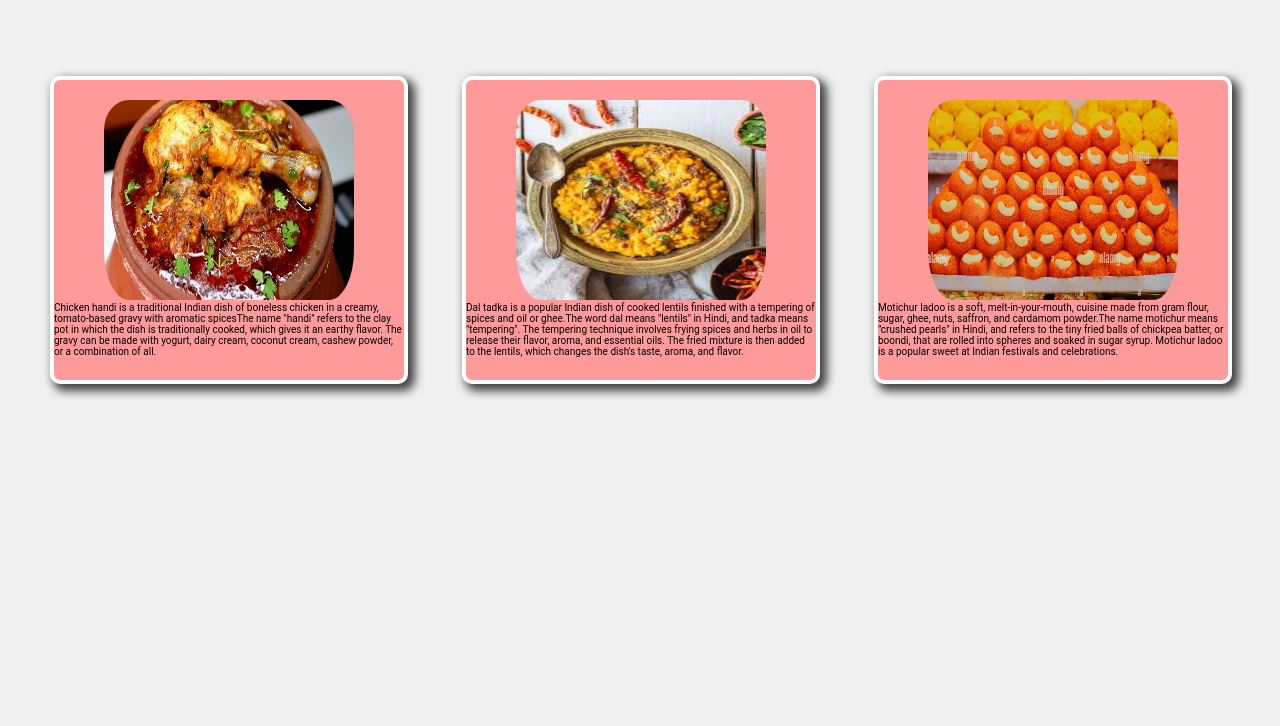
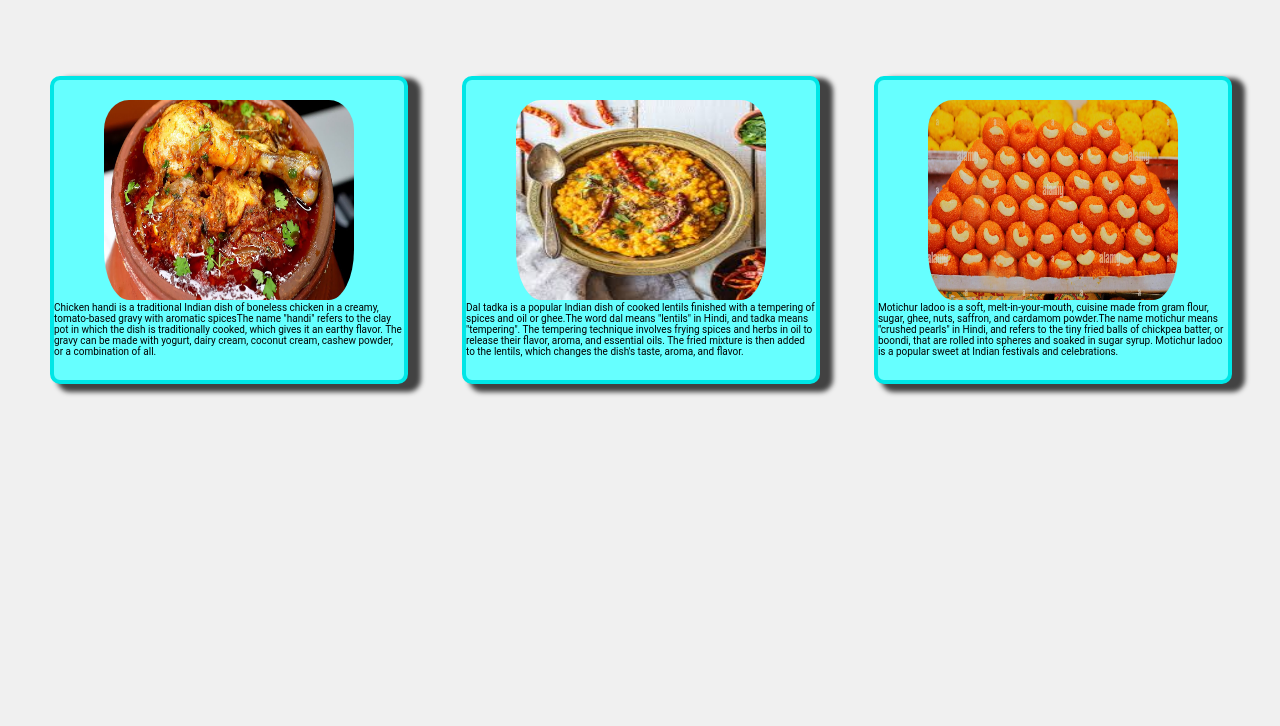
Before and after one commit to rahulbhongade358/assigment15, a plain HTML site: page index.html in a window 1280 px wide. Shown: the part 74-800 px from the top of the page. Drawn offline with Linux system fonts and the light colour scheme.

Commit message:
chane bg color

```diff
--- a/style.css
+++ b/style.css
@@ -7,7 +7,7 @@ body {
 
 .nav {
     background-color: #333;
-    color: #ff7171;
+    color: #4fa0fc;
     padding: 10px 0;
     height: 50px;
     width: 100%;
@@ -23,12 +23,12 @@ body {
 .card1 {
     height: 300px;
     width: 350px;
-    background-color: rgb(255, 154, 154);
+    background-color: #66ffff;
     margin-left: 50px;
     margin-top: 80px;
-    border: solid 4px#ffffff;
+    border: solid 4px#00e6e6;
     border-radius: 10px;
-    box-shadow: 5px 5px 10px 2px #424242;
+    box-shadow: 10px 5px 5px 3px #424242;
     text-align: center;
     font-size: 10px;
     display: inline-block;
@@ -36,12 +36,13 @@ body {
 }
 
 .card1:hover {
-    height: 550px;
-    transition: 3s ;
-    background-color: khaki;
+    height: 600px;
+    transition: 3s;
+    background-color: #00ffaa;
+    border-radius: solid 4px#1aff66;
 }
 
-.info{
+.info {
     text-align: left;
 }
 
@@ -51,7 +52,7 @@ body {
     padding-top: 10px;
     margin: 30px;
     transition: 4s;
-    background-color: khaki;
+    background-color: #00ffaa;
 }
 
 
@@ -68,12 +69,12 @@ img {
 .card2 {
     height: 300px;
     width: 350px;
-    background-color: rgb(255, 154, 154);
+    background-color: #66ffff;
     margin-left: 50px;
     margin-top: 80px;
-    border: solid 4px#ffffff;
+    border: solid 4px#00e6e6;
     border-radius: 10px;
-    box-shadow: 5px 5px 10px 2px #424242;
+    box-shadow: 10px 5px 5px 3px #424242;
     text-align: center;
     font-size: 10px;
     display: inline-block;
@@ -83,18 +84,19 @@ img {
 .card2:hover:hover {
     height: 600px;
     transition: 3s;
-    background-color: khaki;
+    background-color: #00ffaa;
+    border-radius: solid 4px#1aff66;
 }
 
 .card3 {
     height: 300px;
     width: 350px;
-    background-color: rgb(255, 154, 154);
+    background-color: #66ffff;
     margin-left: 50px;
     margin-top: 80px;
-    border: solid 4px#ffffff;
+    border: solid 4px#00e6e6;
     border-radius: 10px;
-    box-shadow: 5px 5px 10px 2px #424242;
+    box-shadow: 10px 5px 5px 3px #424242;
     text-align: center;
     font-size: 10px;
     display: inline-block;
@@ -103,5 +105,6 @@ img {
 .card3:hover {
     height: 600px;
     transition: 3s;
-    background-color: khaki;
+    background-color: #00ffaa;
+    border-radius: solid 4px#1aff66;
 }
```
